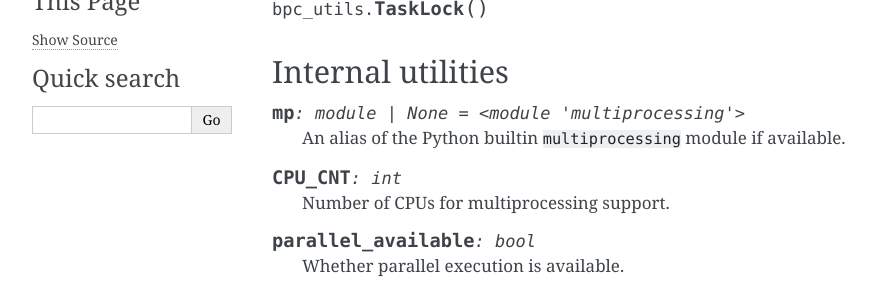
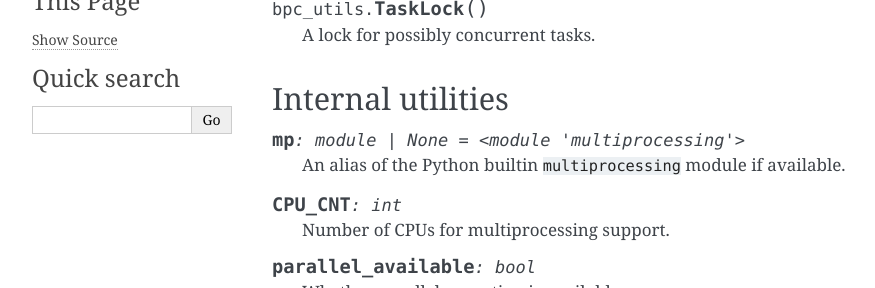
Before and after one commit to pybpc/bpc-utils, a Sphinx documentation site: the page built from docs/source/bpc_utils.rst, in a window 1280 px wide, cut to the strip 272-560 px from the top of the page. Shown: the whole strip, without its empty margins (148-1023 px from the left). Built offline with Sphinx 7.4.7, drawn with Linux system fonts in a browser that asks for light colours.

Commit message:
Fix `TaskLock` documentation the third time :)

```diff
--- a/docs/source/bpc_utils.rst
+++ b/docs/source/bpc_utils.rst
@@ -10,7 +10,9 @@ Module contents
    :show-inheritance:
    :exclude-members: TaskLock
 
-.. function:: bpc_utils.TaskLock
+.. function:: bpc_utils.TaskLock()
+
+   A lock for possibly concurrent tasks.
 
 Internal utilities
 ------------------
```
